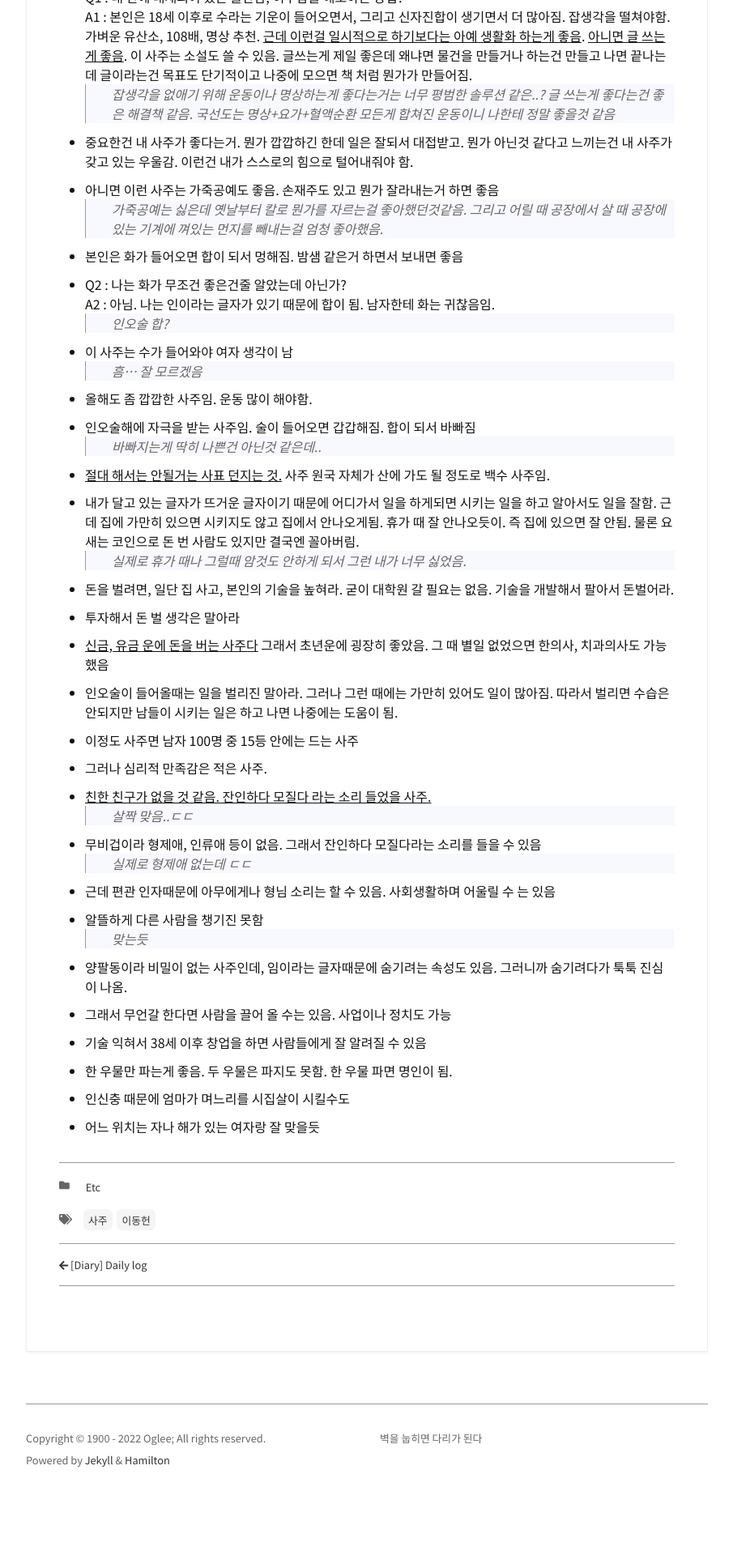
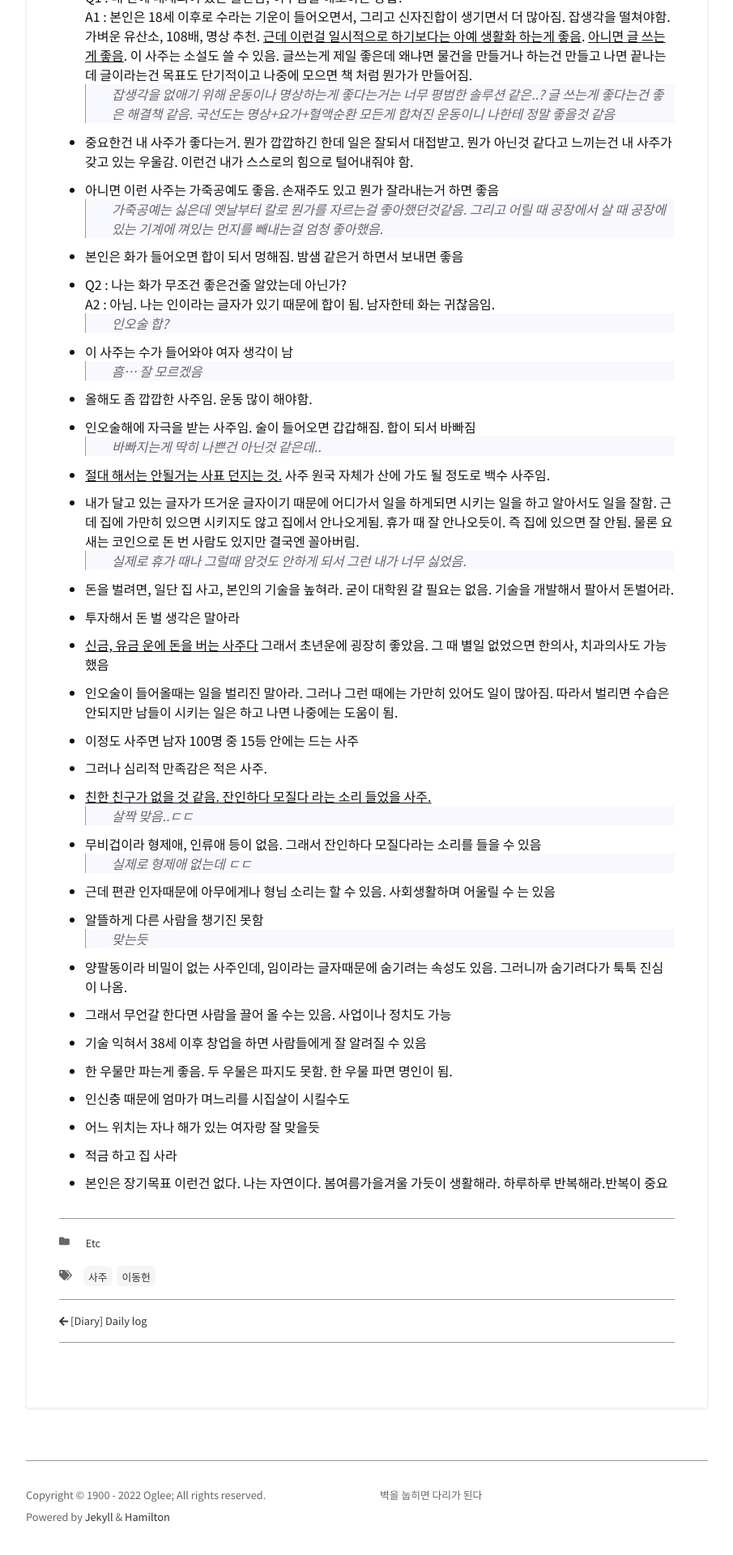
Before and after one commit to oglee815/oglee815_old.github.io, a Jekyll site: the page built from _posts/1900-01-01-etc-my-destiny.md, in a window 1280 px wide. Shown: the part 1809-3729 px from the top of the page at 81% size, without its empty margins (262-1167 px from the left). Built offline with Jekyll 4.4.1, drawn with Linux system fonts in a browser that asks for light colours; nearby versions of some CDN libraries; some web fonts are replaced; comment, search, counter and statistics services are not loaded.

Commit message:
Update 1900-01-01-etc-my-destiny.md

```diff
--- a/_posts/1900-01-01-etc-my-destiny.md
+++ b/_posts/1900-01-01-etc-my-destiny.md
@@ -81,3 +81,5 @@ A2 : 아님. 나는 인이라는 글자가 있기 때문에 합이 됨. 남자
 - 한 우물만 파는게 좋음. 두 우물은 파지도 못함. 한 우물 파면 명인이 됨.
 - 인신충 때문에 엄마가 며느리를 시집살이 시킬수도
 - 어느 위치는 자나 해가 있는 여자랑 잘 맞을듯
+- 적금 하고 집 사라
+- 본인은 장기목표 이런건 없다. 나는 자연이다. 봄여름가을겨울 가듯이 생활해라. 하루하루 반복해라.반복이 중요
```
